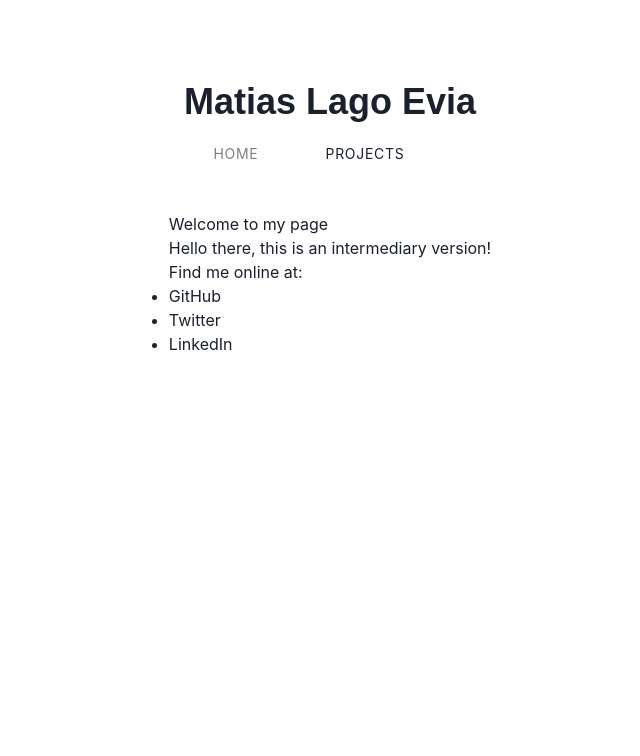
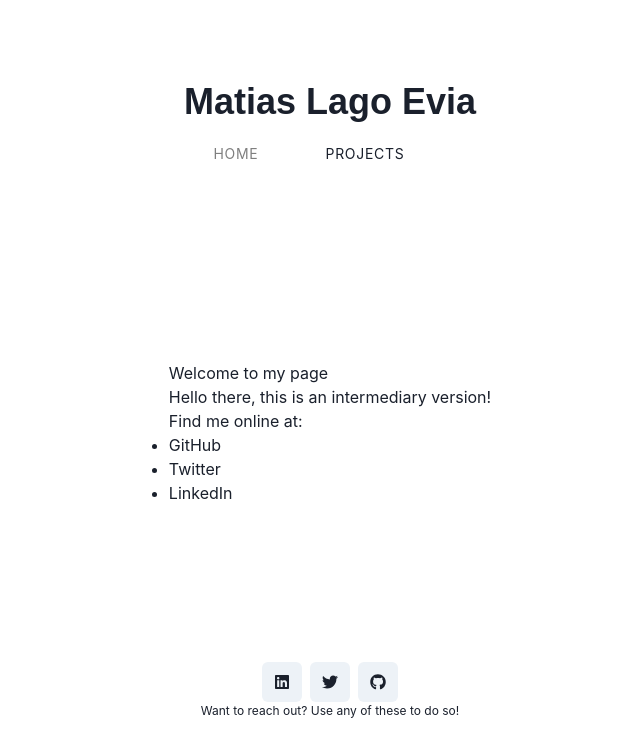
Before and after one commit to tuna33/personal-site, a React app: page / in a window 1280 px wide. Shown: the top 756 px of the page, without its empty margins (310-950 px from the left). Built offline with nearby package versions, Linux system fonts and the light colour scheme.

Commit message:
Add footer and adjust layout

```diff
--- a/package.json
+++ b/package.json
@@ -17,6 +17,7 @@
     "framer-motion": "^4.1.17",
     "react": "^17.0.2",
     "react-dom": "^17.0.2",
+    "react-icons": "^4.2.0",
     "react-router-dom": "^5.3.0"
   },
   "devDependencies": {
--- a/src/components/App.tsx
+++ b/src/components/App.tsx
@@ -2,8 +2,9 @@ import React from "react";
 import { Home } from "../views/Home";
 import { BrowserRouter, Switch, Route } from "react-router-dom";
 import { Projects } from "../views/Projects";
-import { ChakraProvider, VStack, Heading } from "@chakra-ui/react";
+import { ChakraProvider, VStack, Heading, Text } from "@chakra-ui/react";
 import { NavBar } from "./Navbar";
+import { SocialLinks } from "./SocialLinks";
 import { Endpoint } from "../types";
 
 export const App: React.FC = () => {
@@ -20,7 +21,7 @@ export const App: React.FC = () => {
   return (
     <ChakraProvider>
       <BrowserRouter>
-        <VStack m="10vh 10vw" justifyContent="center" alignItems="center">
+        <VStack m="10vh 10vw" h="80vh" justify="space-between">
           <header>
             <Heading size="xl" fontFamily="fantasy">
               Matias Lago Evia
@@ -28,6 +29,12 @@ export const App: React.FC = () => {
             <NavBar endpoints={endpoints} />
           </header>
           <Switch>{switchContent}</Switch>
+          <footer>
+            <SocialLinks />
+            <Text fontSize="xs">
+              Want to reach out? Use any of these to do so!
+            </Text>
+          </footer>
         </VStack>
       </BrowserRouter>
     </ChakraProvider>
--- /dev/null
+++ b/src/components/SocialLinks.tsx
@@ -0,0 +1,42 @@
+import React from "react";
+import { HStack, IconButton } from "@chakra-ui/react";
+import {
+  FaLinkedin as LinkedinIcon,
+  FaTwitter as TwitterIcon,
+  FaGithub as GithubIcon,
+} from "react-icons/fa";
+
+type SocialAccount = {
+  platform: string;
+  icon: JSX.Element;
+  url: string;
+};
+
+export const SocialLinks: React.FC = () => {
+  const socialAccounts: SocialAccount[] = [
+    {
+      platform: "LinkedIn",
+      icon: <LinkedinIcon />,
+      url: "https://linkedin.com/in/matias-engineer",
+    },
+    {
+      platform: "Twitter",
+      icon: <TwitterIcon />,
+      url: "https://twitter.com/tuna33dev",
+    },
+    {
+      platform: "GitHub",
+      icon: <GithubIcon />,
+      url: "https://github.com/tuna33",
+    },
+  ];
+  return (
+    <HStack justify="center">
+      {socialAccounts.map((acc) => (
+        <a href={acc.url} key={acc.platform}>
+          <IconButton aria-label={acc.platform} icon={acc.icon} />
+        </a>
+      ))}
+    </HStack>
+  );
+};
```
Also changed, not shown: 1 other file (tests, documents, lock files or other folders).
